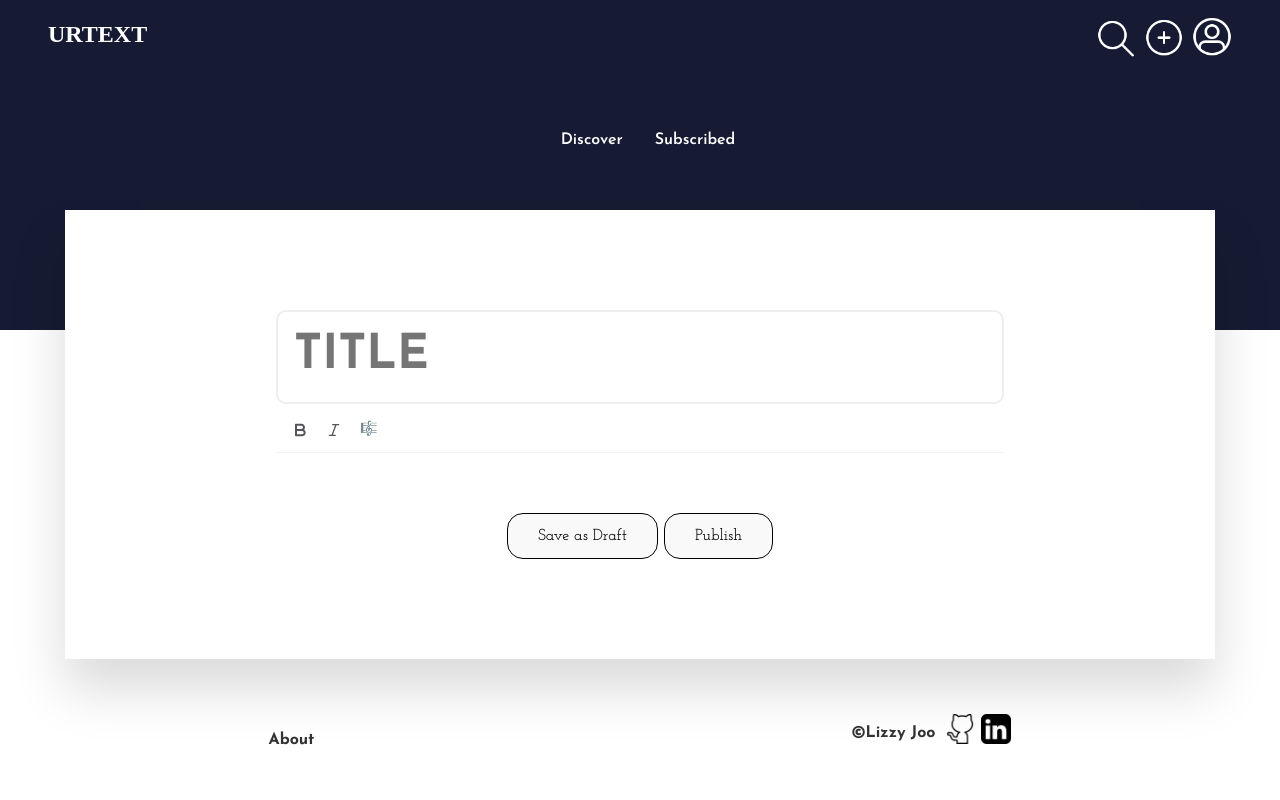
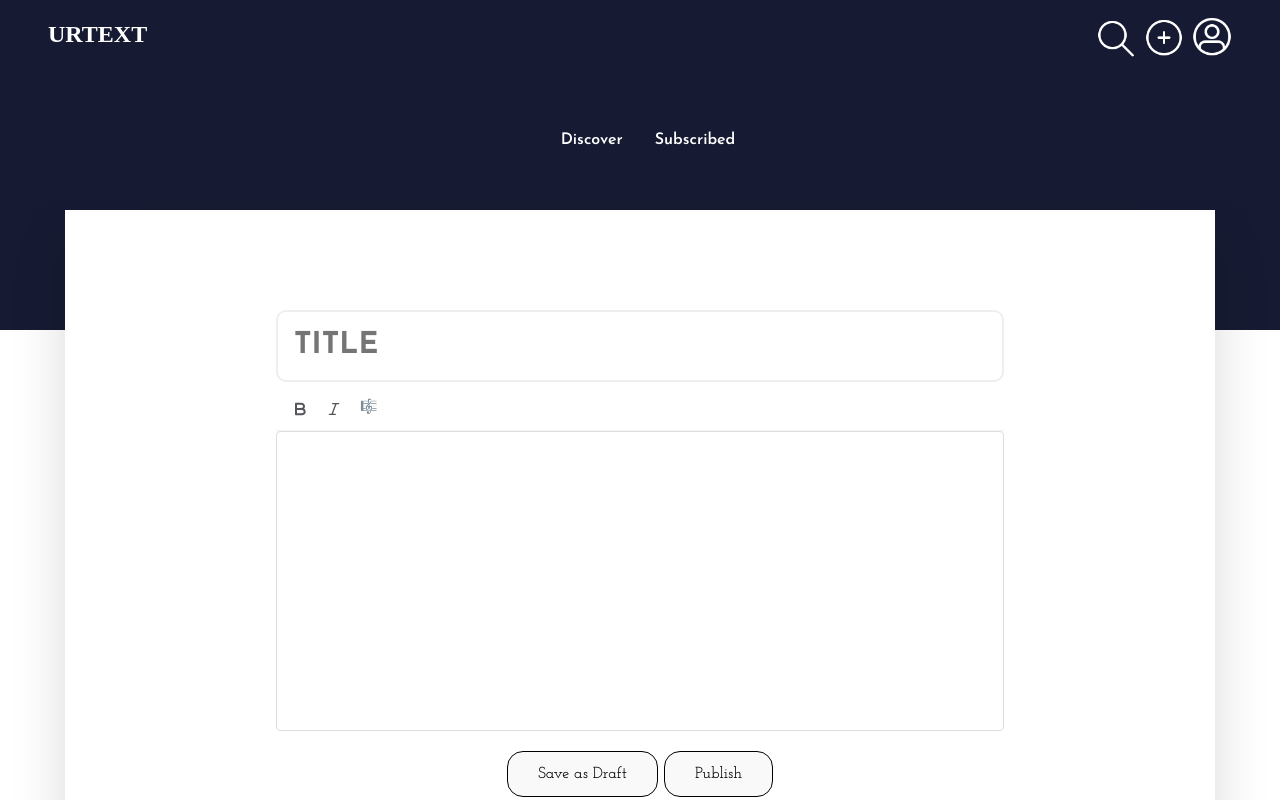
Before and after one commit to lizzyjoo/blog-reader, a React (Vite) app: page /posts/new in a window 1280 px wide. Shown: the top 800 px of the page. Built offline with nearby package versions, Linux system fonts and the light colour scheme; sample sign-in values are in the browser's storage; a web font is replaced by a local one.

Commit message:
reduce title font size

```diff
--- a/src/styles/create-post.css
+++ b/src/styles/create-post.css
@@ -23,7 +23,7 @@
   text-align: left;
   line-height: 1.2;
   color: #333;
-  font-size: 48px;
+  font-size: 30px;
   font-family: Josefin Sans;
   font-weight: 700;
   text-transform: uppercase;
@@ -49,3 +49,33 @@
   border: 1px solid #000000;
   box-sizing: border-box;
 }
+
+.tiptap-editor .ProseMirror {
+  text-align: left;
+  position: relative;
+  z-index: 1;
+  border: 1px solid #ddd;
+  border-radius: 4px;
+  padding: 1rem;
+  min-height: 300px;
+}
+
+.tiptap-editor .ProseMirror:focus {
+  outline: none;
+}
+
+.tiptap-editor {
+  position: relative;
+}
+
+.format-dropdown {
+  position: absolute;
+  top: 100%;
+  left: 0;
+  background: white;
+  border: 1px solid #ddd;
+  border-radius: 4px;
+  box-shadow: 0 2px 8px rgba(0, 0, 0, 0.15);
+  z-index: 9999;
+  min-width: 150px;
+}
--- a/src/styles/postpage.css
+++ b/src/styles/postpage.css
@@ -5,7 +5,7 @@
   text-align: left;
   line-height: 1.2;
   color: #333333;
-  font-size: 48px;
+  font-size: 30px;
   font-family: "Josefin Sans";
   font-weight: 700;
   text-transform: uppercase;
```
